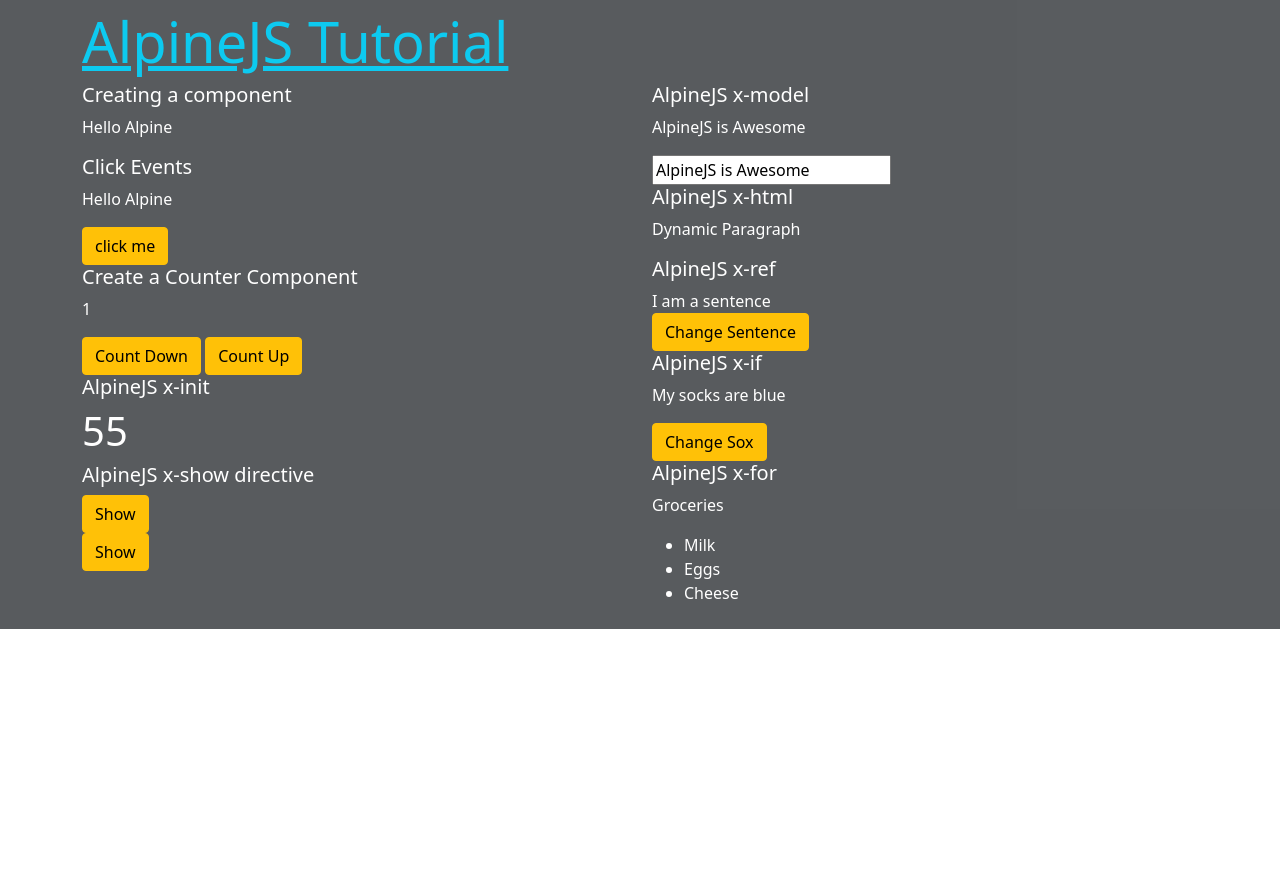
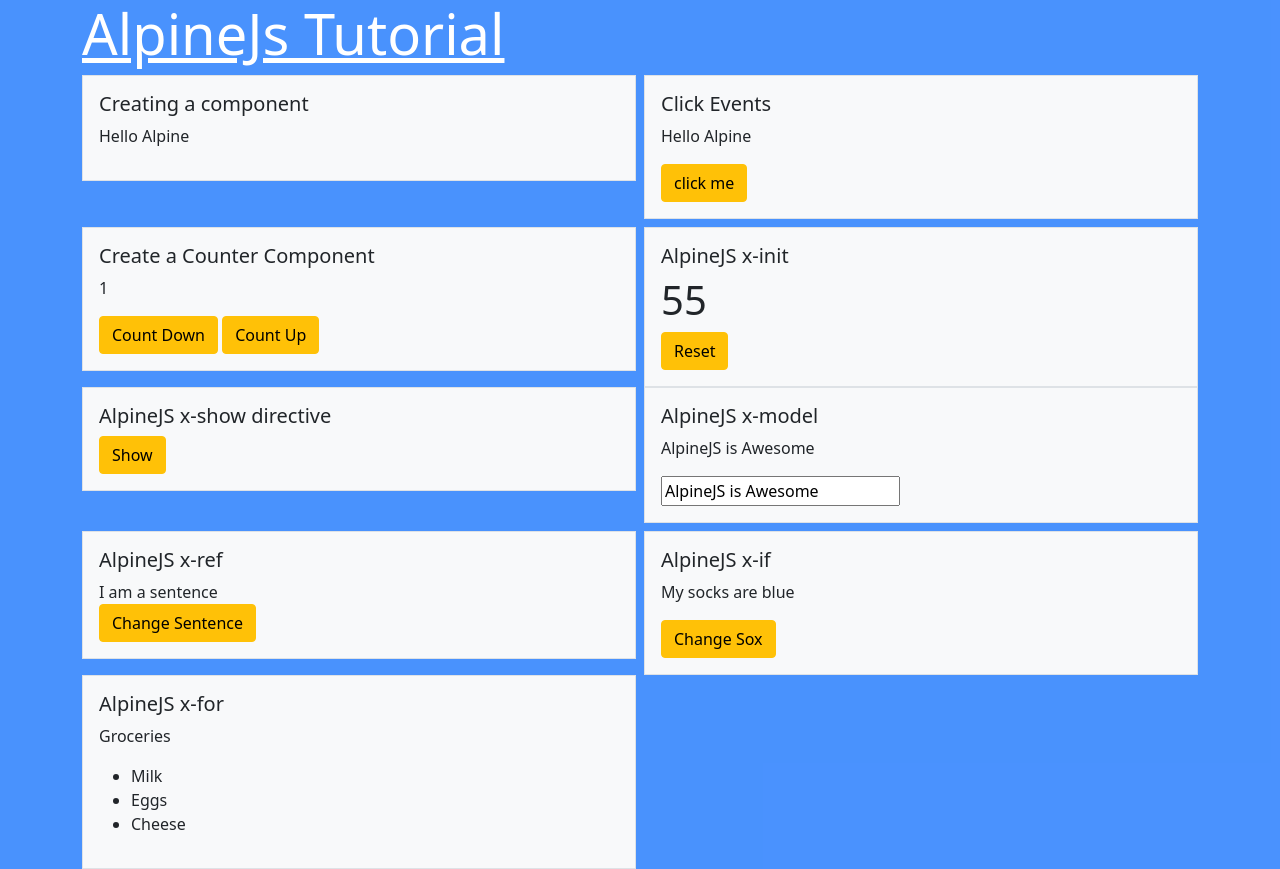
Before and after one commit to KimFrans/AlpineJS-tutorial, a plain HTML site: page index.html in a window 1280 px wide. Before the commit the page ends 800 px from the top, so only its background shows below. Drawn offline with nearby package versions, Linux system fonts and the light colour scheme.

Commit message:
review changes

```diff
--- a/index.html
+++ b/index.html
@@ -13,9 +13,113 @@
 </head>
 <body>
 
-    <div class="bg-dark p-2 text-white bg-opacity-75">
+    <div class="bg-primary text-dark bg-opacity-75">
+        <div class="container">
+            <h3 class="display-4 text-white"><u>AlpineJs Tutorial</u></h3>
+            <div class="row g-2">
+              <div class="col-6">
+                <div class="p-3 border bg-light">
+                    <h5>Creating a component</h5>
+                    <div x-data="{ title: 'Hello Alpine' }">
+                        <p x-text="title"></p>
+                    </div>
+                </div>
+              </div>
+              <div class="col-6">
+                <div class="p-3 border bg-light">
+                    <h5>Click Events</h5>
+                    <div x-data="{ title: 'Hello Alpine' }">
+                        <p x-text="title"></p>
+                        <button class="btn btn-warning" x-on:click="title='Alpine Rocks!'">click me</button>
+                    </div>
+                </div>
+              </div>
+              <div class="col-6">
+                <div class="p-3 border bg-light">
+                    <h5>Create a Counter Component</h5>
+                    <div x-data="{ count: 1 }">
+                        <p x-text="count"></p>
+                        <button class="btn btn-warning" @click="count--">Count Down</button>
+                        <button class="btn btn-warning" @click="count++">Count Up</button>
+                    </div>
+                </div>
+              </div>
+              <div class="col-6">
+                <div class="p-3 border bg-light">
+                    <h5>AlpineJS x-init</h5>
+                    <div x-data="{ countdown: 60 }"
+                        x-init="setInterval(function(){
+                            countdown--;
+                            }, 1000);">
+                        <h1 x-text="countdown"></h1>
+                        <button class="btn btn-warning" @click="countdown='60'">Reset</button>
+                    </div>
+                </div>
+              </div>
+            </div>
 
-        <div class="container">
+            <div class="row g-2">
+                <div class="col-6">
+                  <div class="p-3 border bg-light">
+                    <h5>AlpineJS x-show directive</h5>
+                    <div x-data="{ show: false }">
+                        <button class="btn btn-warning" @click="show=!show">Show</button>
+                        <div x-show.transition="show">Hello</div>
+                    </div>
+                  </div>
+                </div>
+                <div class="col-6">
+                  <div class="p-3 border bg-light">
+                    <h5>AlpineJS x-model</h5>
+                    <div x-data="{ title: 'AlpineJS is Awesome' }">
+                        <p x-text="title"></p>
+                        <input type="text" x-model="title">
+                    </div>
+                  </div>
+                </div>
+                <div class="col-6">
+                  <div class="p-3 border bg-light">
+                      <h5>AlpineJS x-ref</h5>
+                      <div x-data="{ code: '<p>Dynamic Paragraph</p>' }">
+                          <div x-ref="sentence">I am a sentence</div>
+                          <button class="btn btn-warning" @click="$refs.sentence.innerText = 'I just changed'">Change Sentence</button>
+                      </div>
+                  </div>
+                </div>
+                <div class="col-6">
+                  <div class="p-3 border bg-light">
+                    <h5>AlpineJS x-if</h5>
+                    <div x-data="{ socks: 'blue' }">
+                        <template x-if="socks=='blue'">
+                            <p>My socks are blue</p>
+                        </template>
+                        <template x-if="socks=='green'">
+                            <p>My socks are green</p>
+                        </template>
+                        <button class="btn btn-warning" @click="socks = 'green'">Change Sox</button>
+                    </div>
+                  </div>
+                </div>
+            </div>
+            <div class="row g-2">
+                <div class="col-6">
+                  <div class="p-3 border bg-light">
+                    <h5>AlpineJS x-for</h5>
+                    <div x-data="{ groceries: ['Milk', 'Eggs', 'Cheese'] }">
+                        <p>Groceries</p>
+                        <ul>
+                            <template x-for="item in groceries">
+                                <li x-text="item"></li>
+                            </template>
+                        </ul>
+                    </div>
+                  </div>
+                </div>
+              </div>
+
+        </div>
+
+        <!-- <div class="container">
             <h2 class="display-4 text-info"><u>AlpineJS Tutorial</u></h2>
             <div class="row">
                 <div class="col">
@@ -100,7 +204,7 @@
 
             </div>
         </div>
-    </div>
+    </div> -->
 
 
 </body>
```
